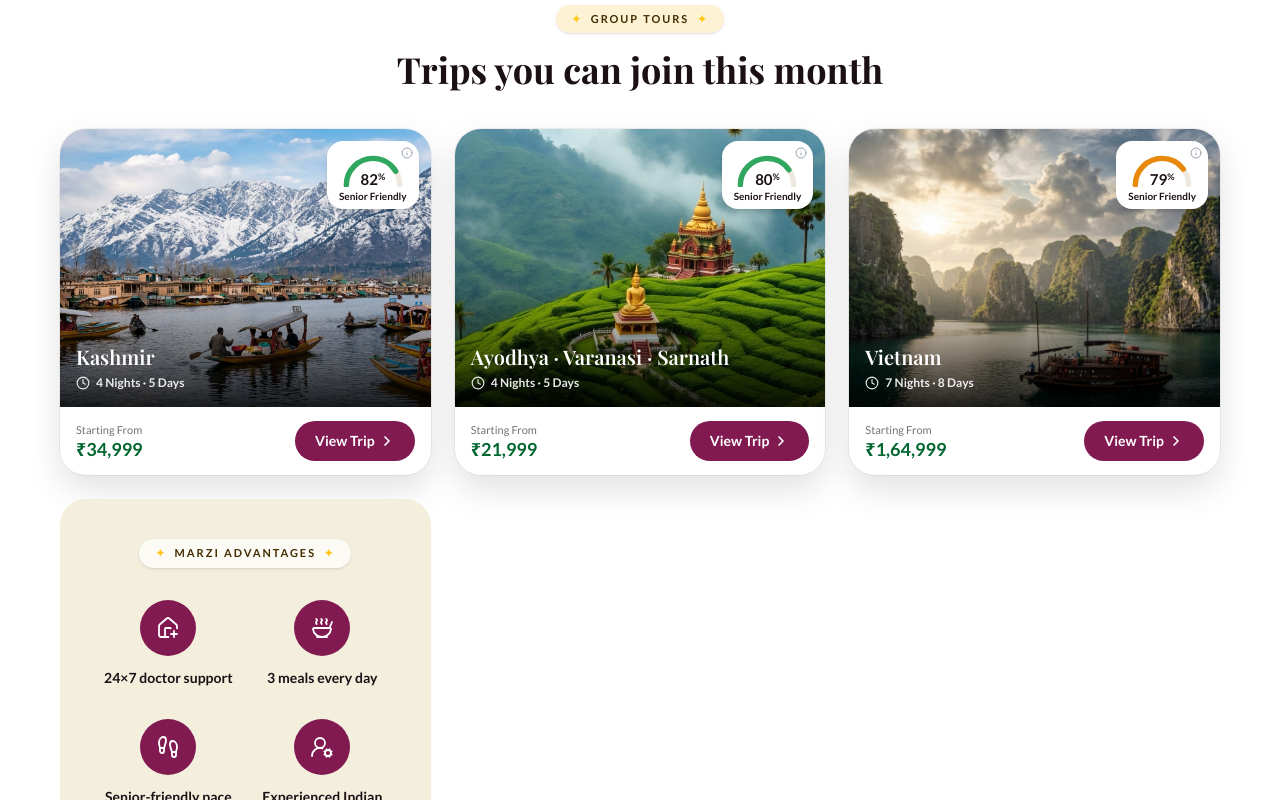
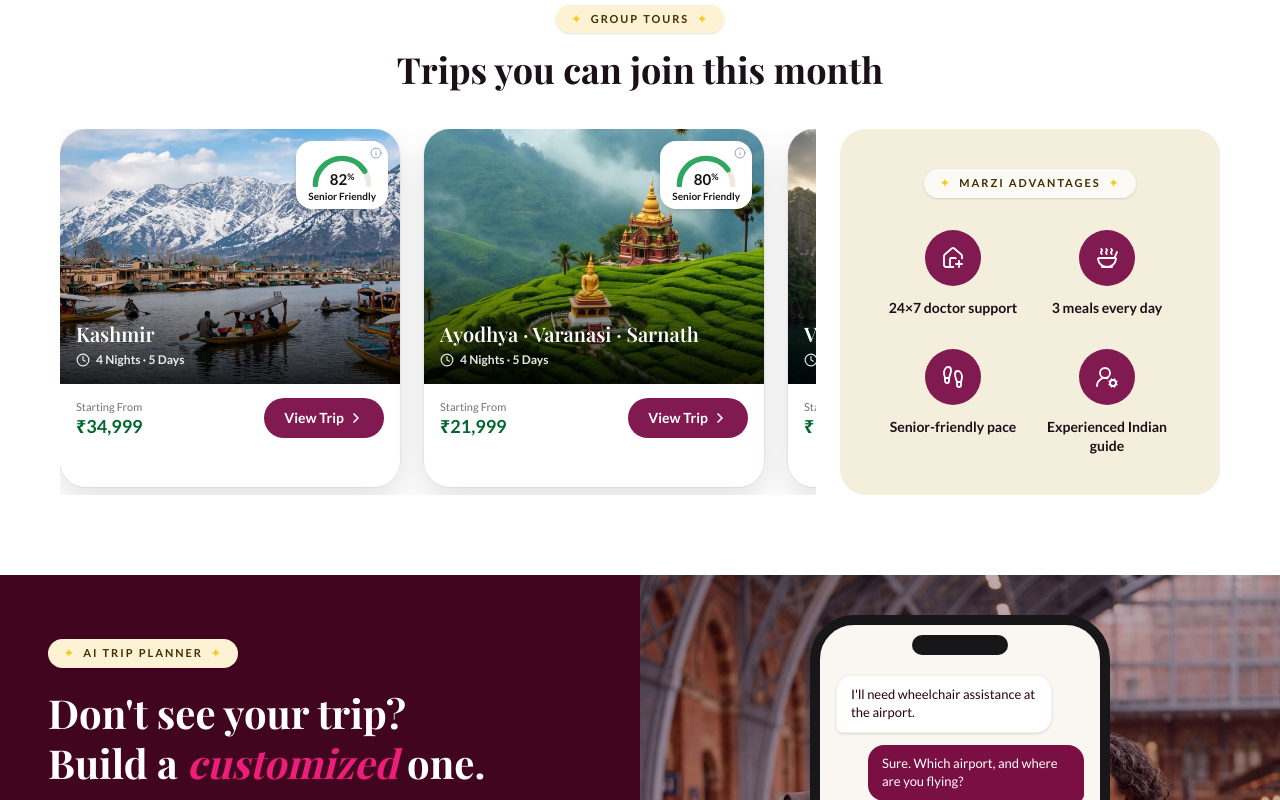
Before and after one commit to marzitech/rahgeer-fe, a Next.js app: page / in a window 1280 px wide. Shown: the part 1100-1900 px from the top of the page. Built offline with nearby package versions, Linux system fonts and the light colour scheme.

Commit message:
Group tours: horizontal snap rail with pinned Advantages card
Tour cards scroll in a clipped rail (fixed 290/340px cards, hidden
scrollbar) per the design's overflowing frame; the Marzi Advantages
card sits beside the rail on desktop and below it on smaller screens.

```diff
--- a/components/features/home/GroupTours.tsx
+++ b/components/features/home/GroupTours.tsx
@@ -33,11 +33,18 @@ export function GroupTours() {
           Trips you can join this month
         </h2>
 
-        <div className="mt-8 grid grid-cols-1 gap-6 text-left sm:grid-cols-2 md:mt-10 lg:grid-cols-3">
-          {tours.map((tour) => (
-            <TourCard key={tour.slug} tour={tour} />
-          ))}
-          <AdvantagesCard />
+        {/* Tour cards scroll horizontally in a clipped rail (per the design);
+            the Marzi Advantages card stays pinned beside it on desktop and
+            drops below the rail on smaller screens. */}
+        <div className="mt-8 flex flex-col gap-6 text-left md:mt-10 lg:flex-row">
+          <div className="flex min-w-0 flex-1 snap-x snap-mandatory gap-5 overflow-x-auto pb-2 [scrollbar-width:none] md:gap-6 [&::-webkit-scrollbar]:hidden">
+            {tours.map((tour) => (
+              <TourCard key={tour.slug} tour={tour} />
+            ))}
+          </div>
+          <div className="lg:w-[380px] lg:shrink-0">
+            <AdvantagesCard />
+          </div>
         </div>
       </div>
     </section>
@@ -48,7 +55,7 @@ function TourCard({ tour }: { tour: PackageContent }) {
   return (
     <Link
       href={`/packages/${tour.slug}`}
-      className="group overflow-hidden rounded-[26px] bg-white shadow-[0_14px_34px_rgba(0,0,0,0.12)] ring-1 ring-black/5"
+      className="group w-[290px] shrink-0 snap-start overflow-hidden rounded-[26px] bg-white shadow-[0_14px_34px_rgba(0,0,0,0.12)] ring-1 ring-black/5 sm:w-[340px]"
     >
       <div className="relative aspect-[4/3]">
         <Image
@@ -89,7 +96,7 @@ function TourCard({ tour }: { tour: PackageContent }) {
 
 function AdvantagesCard() {
   return (
-    <div className="flex flex-col items-center justify-center rounded-[26px] bg-[#f4eedd] p-6 py-10 text-center">
+    <div className="flex h-full flex-col items-center justify-center rounded-[26px] bg-[#f4eedd] p-6 py-10 text-center">
       <SparkleChip label="Marzi Advantages" className="bg-white/70" />
       <div className="mt-8 grid grid-cols-2 gap-x-6 gap-y-8">
         {ADVANTAGES.map(({ Icon, label }) => (
```
